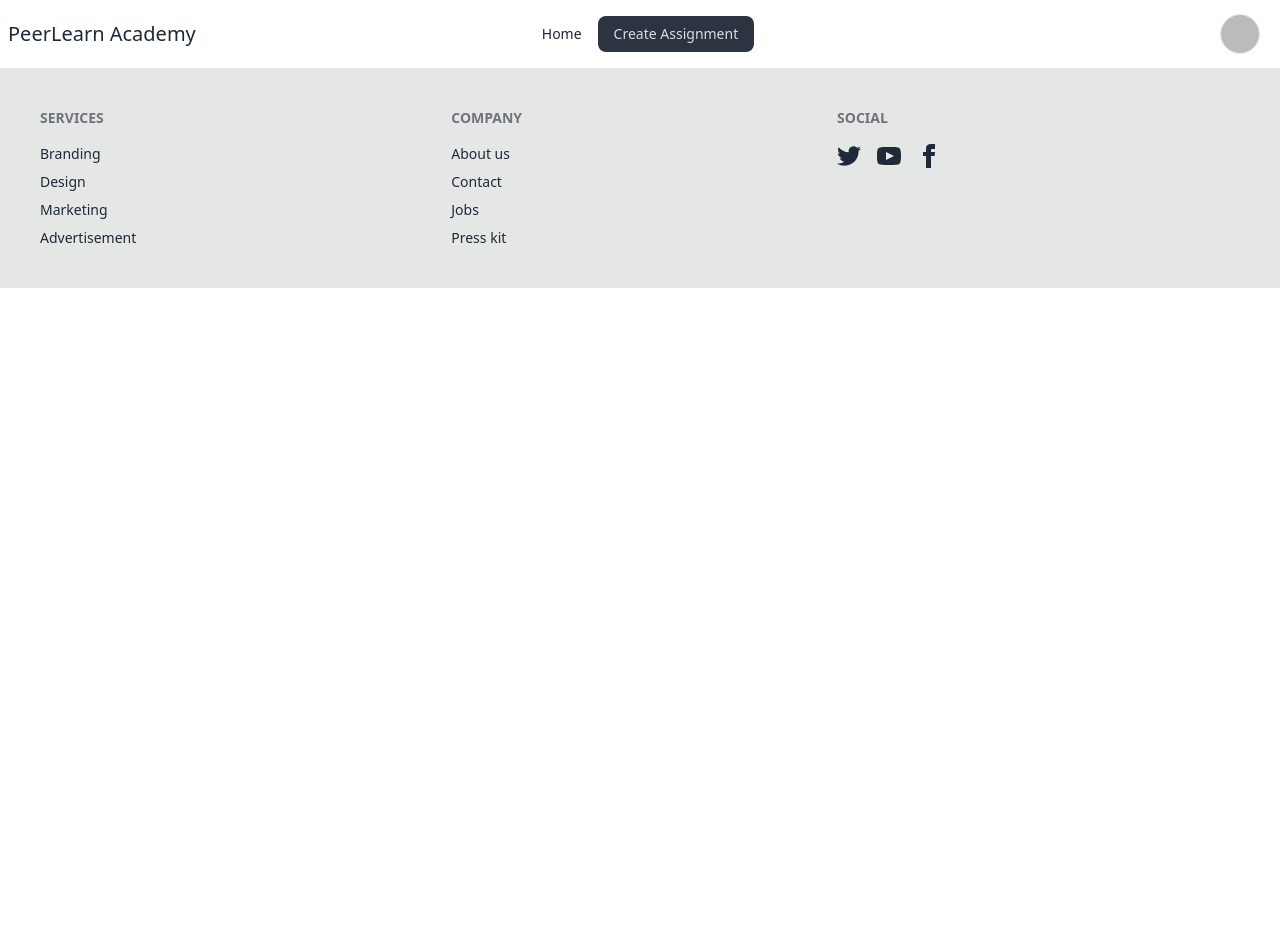
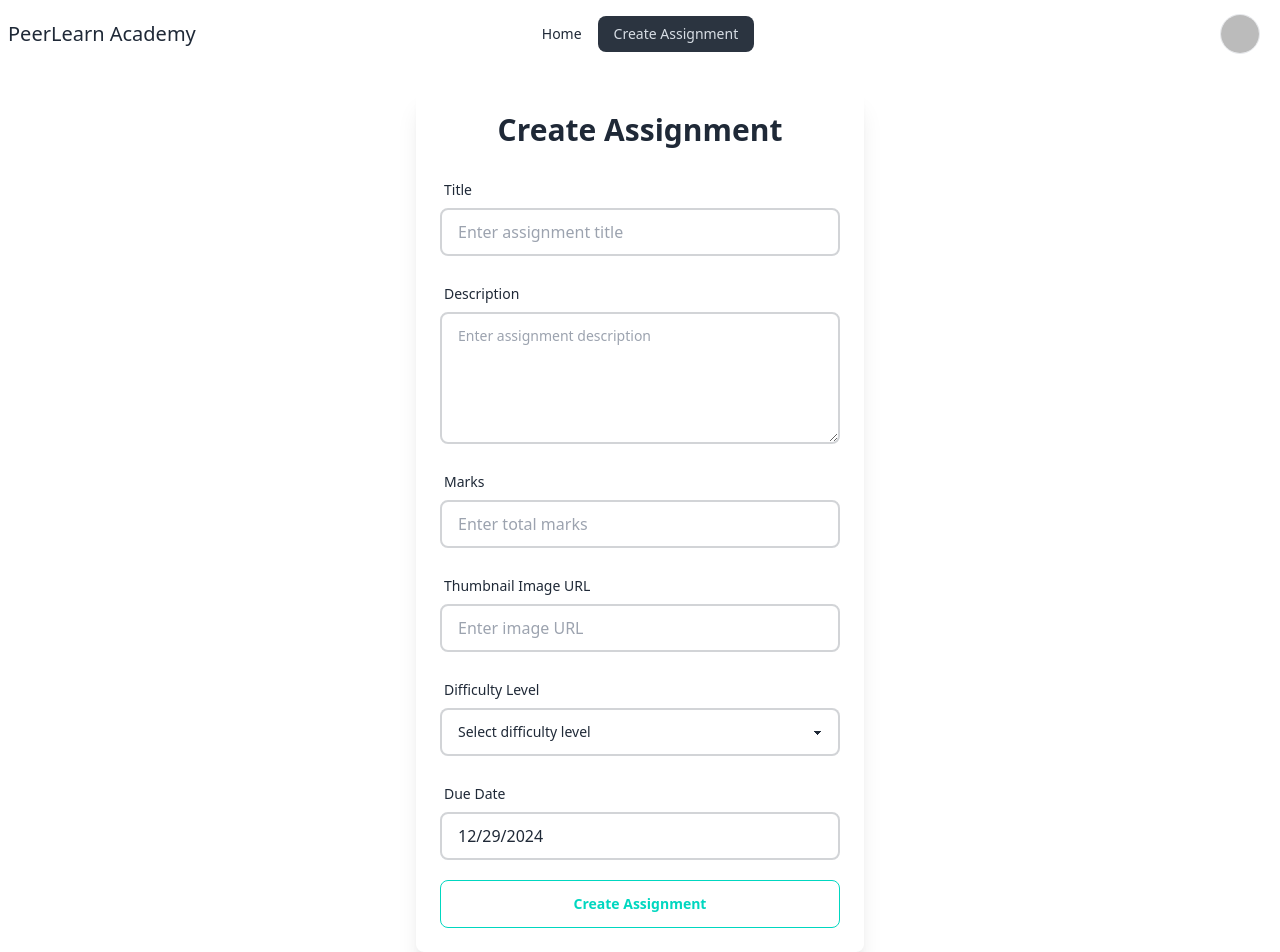
Before and after one commit to hasibprangon/PeerLearn-Academy-client, a React (Vite) app: page /createAssignment in a window 1280 px wide. Shown: the top 952 px of the page. Before the commit the page ends 800 px from the top, so only its background shows below. Built offline with nearby package versions, Linux system fonts and the light colour scheme; no server answers; sample sign-in values are in the browser's storage.

Commit message:
create assignment form created

```diff
--- a/package.json
+++ b/package.json
@@ -10,11 +10,13 @@
     "preview": "vite preview"
   },
   "dependencies": {
+    "axios": "^1.7.9",
     "firebase": "^11.1.0",
     "localforage": "^1.10.0",
     "lottie-react": "^2.4.0",
     "match-sorter": "^8.0.0",
     "react": "^18.3.1",
+    "react-datepicker": "^7.5.0",
     "react-dom": "^18.3.1",
     "react-hot-toast": "^2.4.1",
     "react-icons": "^5.4.0",
--- a/src/Components/CreateAssignment/CreateAssignment.jsx
+++ b/src/Components/CreateAssignment/CreateAssignment.jsx
@@ -1,9 +1,122 @@
-import React from 'react';
+import React, { useState } from 'react';
+import DatePicker from "react-datepicker";
+import "react-datepicker/dist/react-datepicker.css";
+import useAuth from '../../hooks/useAuth';
 
 const CreateAssignment = () => {
+    const [startDate, setStartDate] = useState(new Date());
+    const { user } = useAuth();
+    const handleSubmit = e => {
+        e.preventDefault();
+        const form = e.target;
+        const title = form?.title?.value;
+        const description = form?.description?.value;
+        const imgUrl = form?.imgUrl?.value;
+        const marks = form?.marks?.value;
+        const difficulty = form?.difficulty?.value;
+        const dueDate = form?.dueDate?.value;
+        const creatorData = {
+            creatorEmail : user?.email,
+            creatorName: user?.displayName
+        }
+        console.log(title, description, imgUrl, marks, difficulty, creatorData, dueDate);
+    };
+
+
     return (
-        <div>
-
+        <div className="card w-full max-w-md mx-auto shadow-xl rounded-lg p-6 my-5">
+            <h2 className="text-3xl font-bold text-center mb-6">Create Assignment</h2>
+            <form onSubmit={handleSubmit} className="space-y-5">
+                {/* title */}
+                <div className="form-control">
+                    <label className="label">
+                        <span className="label-text">Title</span>
+                    </label>
+                    <input
+                        type="text"
+                        name='title'
+                        placeholder="Enter assignment title"
+                        className="input input-bordered border-2 bg-transparent focus:outline-none focus:ring-2 focus:ring-purple-300"
+                        required
+                    />
+                </div>
+                {/* description */}
+                <div className="form-control">
+                    <label className="label">
+                        <span className="label-text">Description</span>
+                    </label>
+                    <textarea
+                        placeholder="Enter assignment description"
+                        name='description'
+                        className="textarea textarea-bordered border-2 bg-transparent focus:outline-none focus:ring-2 focus:ring-purple-300"
+                        rows="4"
+                        required
+                    ></textarea>
+                </div>
+                {/* marks */}
+                <div className="form-control">
+                    <label className="label">
+                        <span className="label-text">Marks</span>
+                    </label>
+                    <input
+                        type="number"
+                        name='marks'
+                        placeholder="Enter total marks"
+                        className="input input-bordered border-2 bg-transparent focus:outline-none focus:ring-2 focus:ring-purple-300"
+                        required
+                    />
+                </div>
+                {/* Thumbnail Image */}
+                <div className="form-control">
+                    <label className="label">
+                        <span className="label-text">Thumbnail Image URL</span>
+                    </label>
+                    <input
+                        type="url"
+                        name='imgUrl'
+                        placeholder="Enter image URL"
+                        className="input input-bordered border-2 bg-transparent focus:outline-none focus:ring-2 focus:ring-purple-300"
+                        required
+                    />
+                </div>
+                {/* Difficulty */}
+                <div className="form-control">
+                    <label className="label">
+                        <span className="label-text">Difficulty Level</span>
+                    </label>
+                    <select
+                        name='difficulty'
+                        className="select select-bordered border-2 bg-transparent focus:outline-none focus:ring-2 focus:ring-purple-300"
+                        required
+                    >
+                        <option value="" disabled selected>
+                            Select difficulty level
+                        </option>
+                        <option value="easy">Easy</option>
+                        <option value="medium">Medium</option>
+                        <option value="hard">Hard</option>
+                    </select>
+                </div>
+                {/* dueDate */}
+                <div className="form-control">
+                    <label className="label">
+                        <span className="label-text">Due Date</span>
+                    </label>
+                    <DatePicker
+                        selected={startDate}
+                        onChange={(date) => setStartDate(date)}
+                        name='dueDate'
+                        className="input input-bordered border-2 bg-transparent focus:outline-none focus:ring-2 focus:ring-purple-300 w-full"
+                        placeholderText="Select due date"
+                        required
+                    />
+                </div>
+                <div className="form-control mt-6">
+                    <button className="btn btn-outline btn-accent">
+                        Create Assignment
+                    </button>
+                </div>
+            </form>
         </div>
     );
 };
--- /dev/null
+++ b/src/hooks/useAuth.jsx
@@ -0,0 +1,9 @@
+import { useContext } from "react"
+import { AuthContext } from "../Provider/AuthContextProvider";
+
+const useAuth = () => {
+    const context = useContext(AuthContext);
+    return context;
+};
+
+export default useAuth;
```
Also changed, not shown: 1 other file (tests, documents, lock files or other folders).
